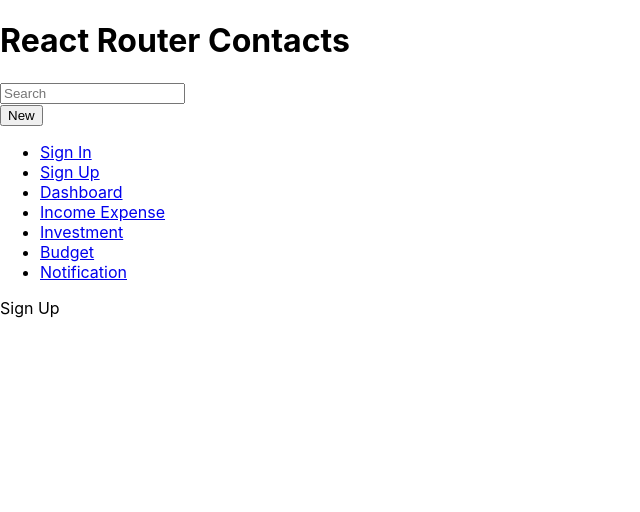
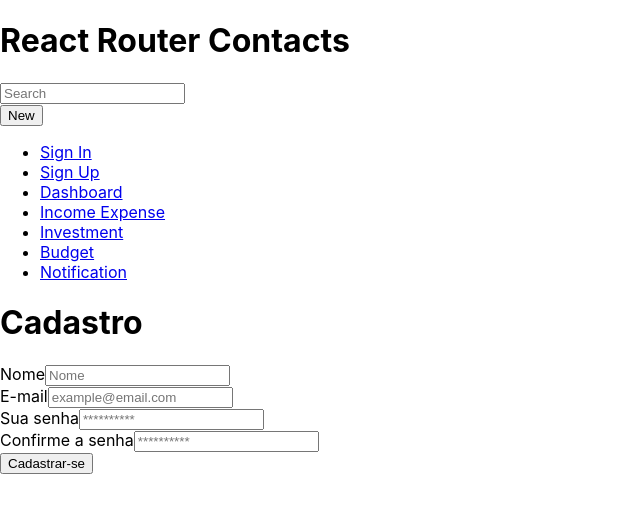
Before and after one commit to LucasRibSa/Organiza, a React (Create React App) app: page /sign-up in a window 1280 px wide. Shown: the top 512 px of the page, without its empty margins (0-640 px from the left). Built offline with nearby package versions, Linux system fonts and the light colour scheme.

Commit message:
working in progress

```diff
--- a/src/index.js
+++ b/src/index.js
@@ -9,7 +9,7 @@
 import Root from './routes/root';
 import ErrorPage from './error-page';
 import SignIn from './routes/signIn';
-import { SignUp } from './routes/signUp';
+import { SignUp } from './routes/signUp/signUp';
 import { Dashboard } from './routes/Dashboard';
 import { IncomeExpense } from './routes/IncomeExpense';
 import { Investment } from './routes/Investment';
--- /dev/null
+++ b/src/routes/signUp/Components/Forms.js
@@ -0,0 +1,75 @@
+import React, { useState } from 'react';
+import { Container, Form, Button } from 'react-bootstrap';
+
+function Cadastro() {
+  const [nome, setNome] = useState('');
+  const [email, setEmail] = useState('');
+  const [senha, setSenha] = useState('');
+  const [confirmarSenha, setConfirmarSenha] = useState('');
+
+  const handleSubmit = (e) => {
+    e.preventDefault();
+
+    setNome('');
+    setEmail('');
+    setSenha('');
+    setConfirmarSenha('');
+  };
+
+  return (
+    <Container>
+      <h1>Cadastro</h1>
+      <Form onSubmit={handleSubmit}>
+        <Form.Group controlId="nome">
+          <Form.Label>Nome</Form.Label>
+          <Form.Control
+            type="text"
+            placeholder="Nome"
+            value={nome}
+            onChange={(e) => setNome(e.target.value)}
+            required
+          />
+        </Form.Group>
+
+        <Form.Group controlId="email">
+          <Form.Label>E-mail</Form.Label>
+          <Form.Control
+            type="email"
+            placeholder="example@email.com"
+            value={email}
+            onChange={(e) => setEmail(e.target.value)}
+            required
+          />
+        </Form.Group>
+
+        <Form.Group controlId="senha">
+          <Form.Label>Sua senha</Form.Label>
+          <Form.Control
+            type="password"
+            placeholder="**********"
+            value={senha}
+            onChange={(e) => setSenha(e.target.value)}
+            required
+          />
+        </Form.Group>
+
+        <Form.Group controlId="senha">
+          <Form.Label>Confirme a senha</Form.Label>
+          <Form.Control
+            type="password"
+            placeholder="**********"
+            value={senha}
+            onChange={(e) => setSenha(e.target.value)}
+            required
+          />
+        </Form.Group>
+
+        <Button variant="primary" type="submit">
+          Cadastrar-se
+        </Button>
+      </Form>
+    </Container>
+  );
+}
+
+export default Cadastro;
--- a/src/routes/signUp.jsx
+++ b/src/routes/signUp/signUp.jsx
@@ -1,7 +1,8 @@
 import React from 'react'
+import Cadastro from './Components/Forms'
 
 export const SignUp = () => {
   return (
-    <div>Sign Up</div>
+    <Cadastro />
   )
 }
```
Also changed, not shown: src/Components/Styles/styled.scss (added).
